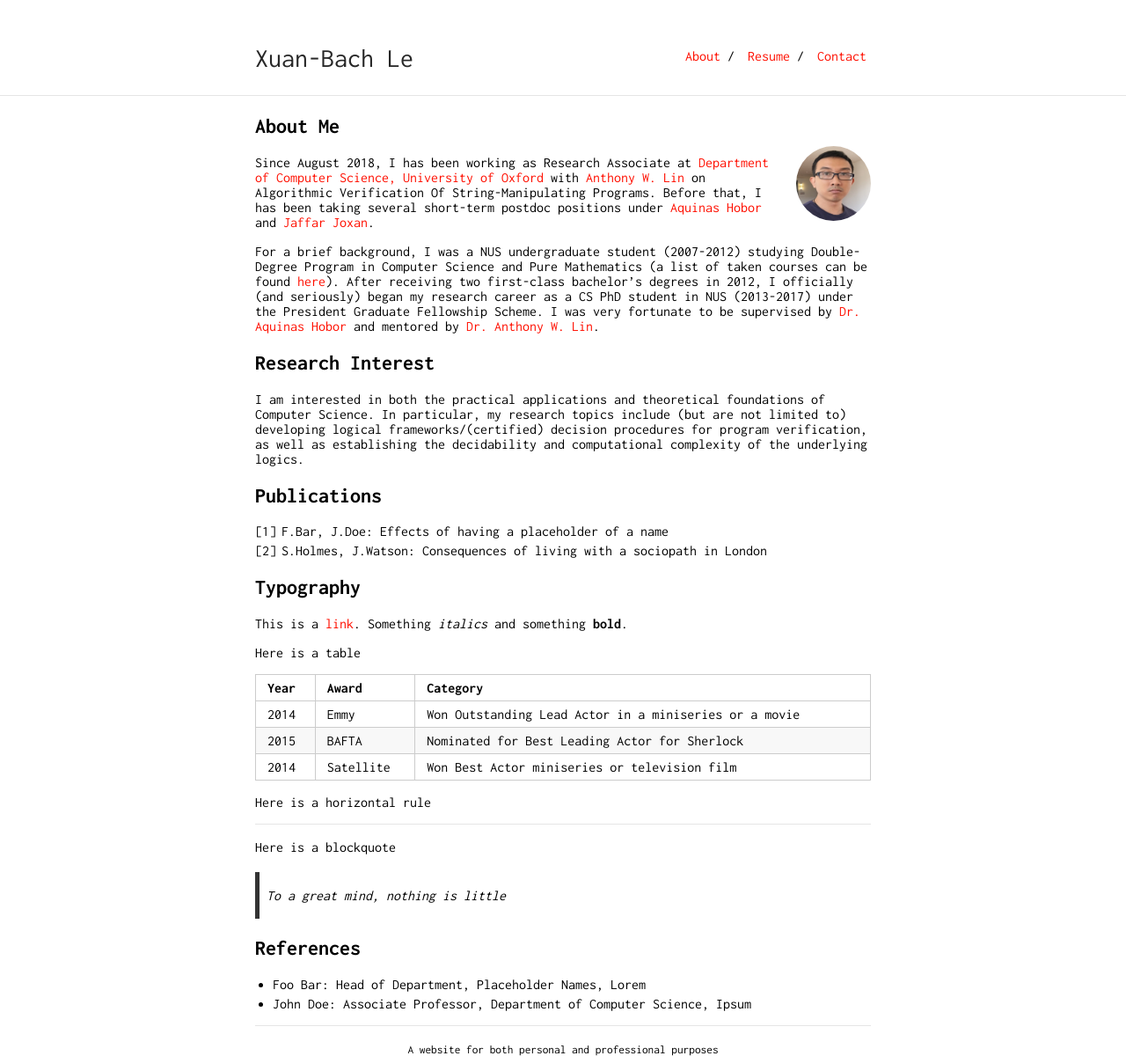
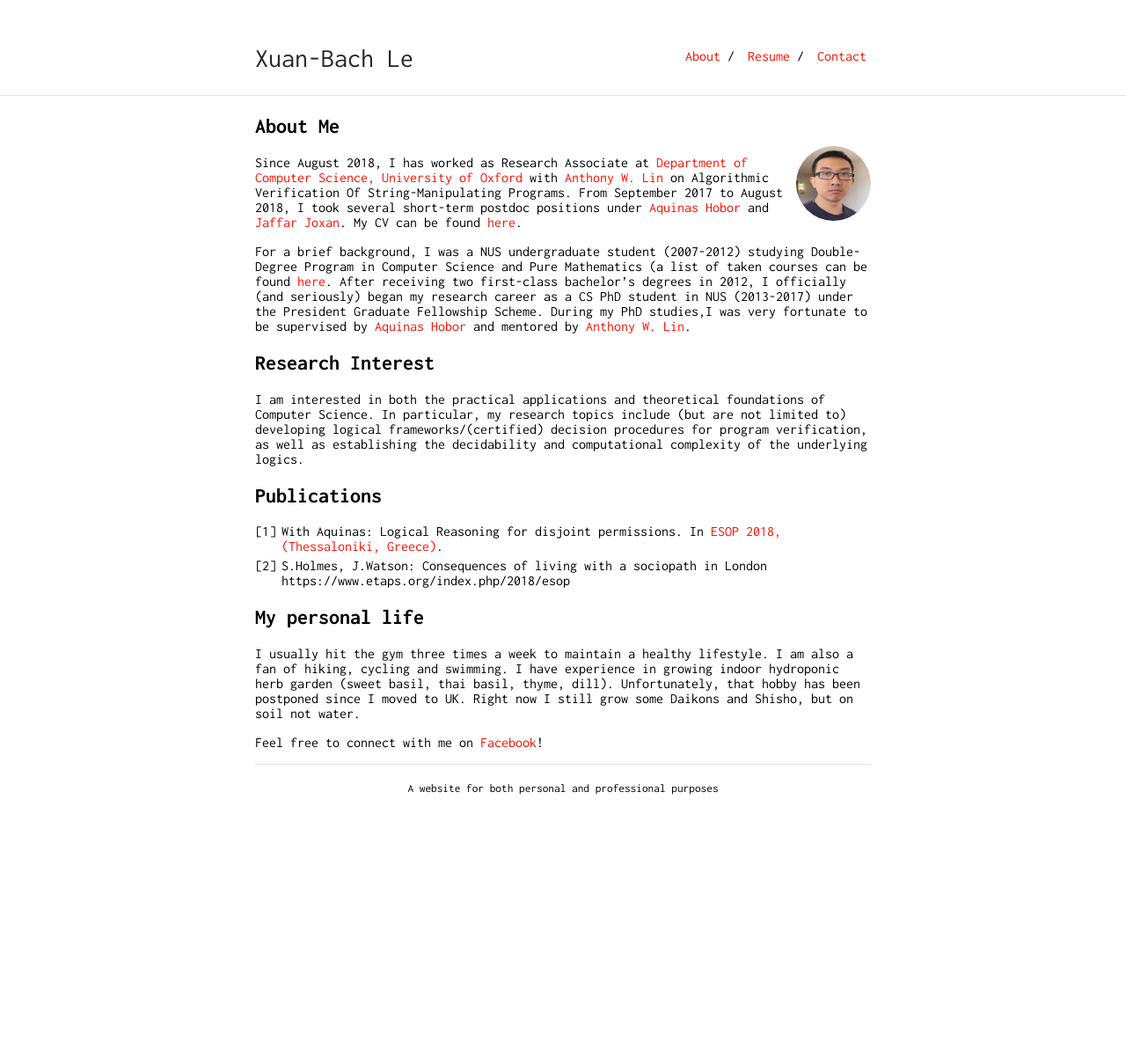
Before and after one commit to lexuanbach/lexuanbach.github.io, a Jekyll site: the page built from index.md, in a window 1280 px wide. Shown: the whole page at 88% size. Built offline with Jekyll 4.4.1, drawn with Linux system fonts in a browser that asks for light colours; our own code applies the rules of GitHub Pages for plain Markdown files; after the commit the page ends 903 px from its top, so only the background shows below that.

Commit message:
Update index.md

```diff
--- a/index.md
+++ b/index.md
@@ -5,9 +5,9 @@ layout: default
 ## About Me
 
 <img class="profile-picture" src="me.jpg">
-Since August 2018, I has been working as Research Associate at [Department of Computer Science, University of Oxford](http://www.cs.ox.ac.uk/) with [Anthony W. Lin](https://anthonywlin.github.io/) on Algorithmic Verification Of String-Manipulating Programs. Before that, I has been taking several short-term postdoc positions under [Aquinas Hobor](https://www.comp.nus.edu.sg/~hobor/) and [Jaffar Joxan](https://www.comp.nus.edu.sg/~joxan/).
+Since August 2018, I has worked as Research Associate at [Department of Computer Science, University of Oxford](http://www.cs.ox.ac.uk/) with [Anthony W. Lin](https://anthonywlin.github.io/) on Algorithmic Verification Of String-Manipulating Programs. From September 2017 to August 2018, I took several short-term postdoc positions under [Aquinas Hobor](https://www.comp.nus.edu.sg/~hobor/) and [Jaffar Joxan](https://www.comp.nus.edu.sg/~joxan/). My CV can be found [here](./CV/lxbach.pdf).
 
-For a brief background, I was a NUS undergraduate student (2007-2012) studying Double-Degree Program in Computer Science and Pure Mathematics (a list of taken courses can be found  <a href="./courses.html">here</a>). After receiving two first-class bachelor's degrees in 2012, I officially (and seriously) began my research career as a CS PhD student in NUS (2013-2017) under the President Graduate Fellowship Scheme. I was very fortunate to be supervised by [Dr. Aquinas Hobor](https://www.comp.nus.edu.sg/~hobor/) and mentored by [Dr. Anthony W. Lin](https://anthonywlin.github.io/).
+For a brief background, I was a NUS undergraduate student (2007-2012) studying Double-Degree Program in Computer Science and Pure Mathematics (a list of taken courses can be found [here](./courses.html). After receiving two first-class bachelor's degrees in 2012, I officially (and seriously) began my research career as a CS PhD student in NUS (2013-2017) under the President Graduate Fellowship Scheme. During my PhD studies,I was very fortunate to be supervised by [Aquinas Hobor](https://www.comp.nus.edu.sg/~hobor/) and mentored by [Anthony W. Lin](https://anthonywlin.g ithub.io/).
 
 ## Research Interest
 
@@ -15,30 +15,12 @@ I am interested in both the practical applications and theoretical foundations o
 
 ## Publications
 
-1. F.Bar, J.Doe: Effects of having a placeholder of a name
+1. With Aquinas: Logical Reasoning for disjoint permissions. In [ESOP 2018, (Thessaloniki, Greece)](https://www.etaps.org/index.php/2018/esop).
 2. S.Holmes, J.Watson: Consequences of living with a sociopath in London
+https://www.etaps.org/index.php/2018/esop
 
-## Typography
+## My personal life
 
-This is a [link](http://google.com). Something *italics* and something **bold**.
+I usually hit the gym three times a week to maintain a healthy lifestyle. I am also a fan of hiking, cycling and swimming. I have experience in growing indoor hydroponic herb garden (sweet basil, thai basil, thyme, dill). Unfortunately, that hobby has been postponed since I moved to UK. Right now I still grow some Daikons and Shisho, but on soil not water.
 
-Here is a table
-
-Year | Award | Category
------|-------|--------
-2014 | Emmy  | Won Outstanding Lead Actor in a miniseries or a movie
-2015 | BAFTA | Nominated for Best Leading Actor for Sherlock
-2014 | Satellite | Won Best Actor miniseries or television film
-
-Here is a horizontal rule
-
----
-
-Here is a blockquote
-
-> To a great mind, nothing is little
-
-## References
-
-* Foo Bar: Head of Department, Placeholder Names, Lorem
-* John Doe: Associate Professor, Department of Computer Science, Ipsum
+Feel free to connect with me on [Facebook](https://www.facebook.com/bachdylan)!
```
